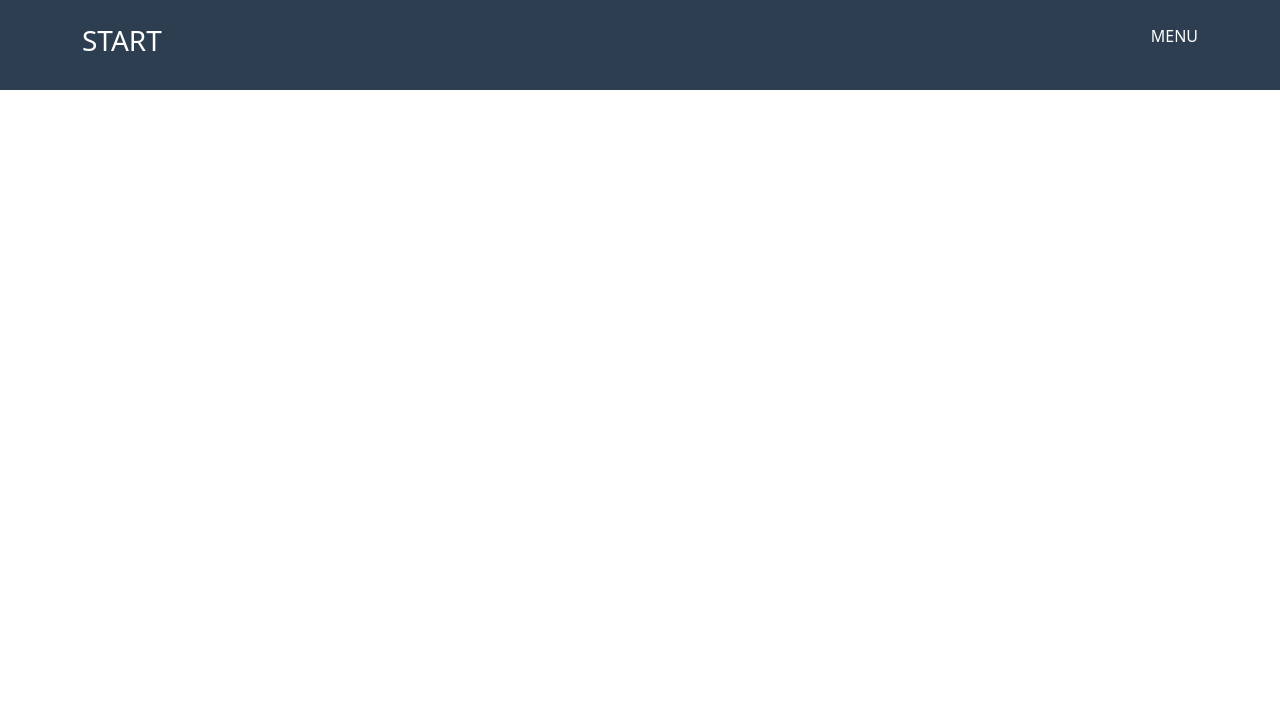
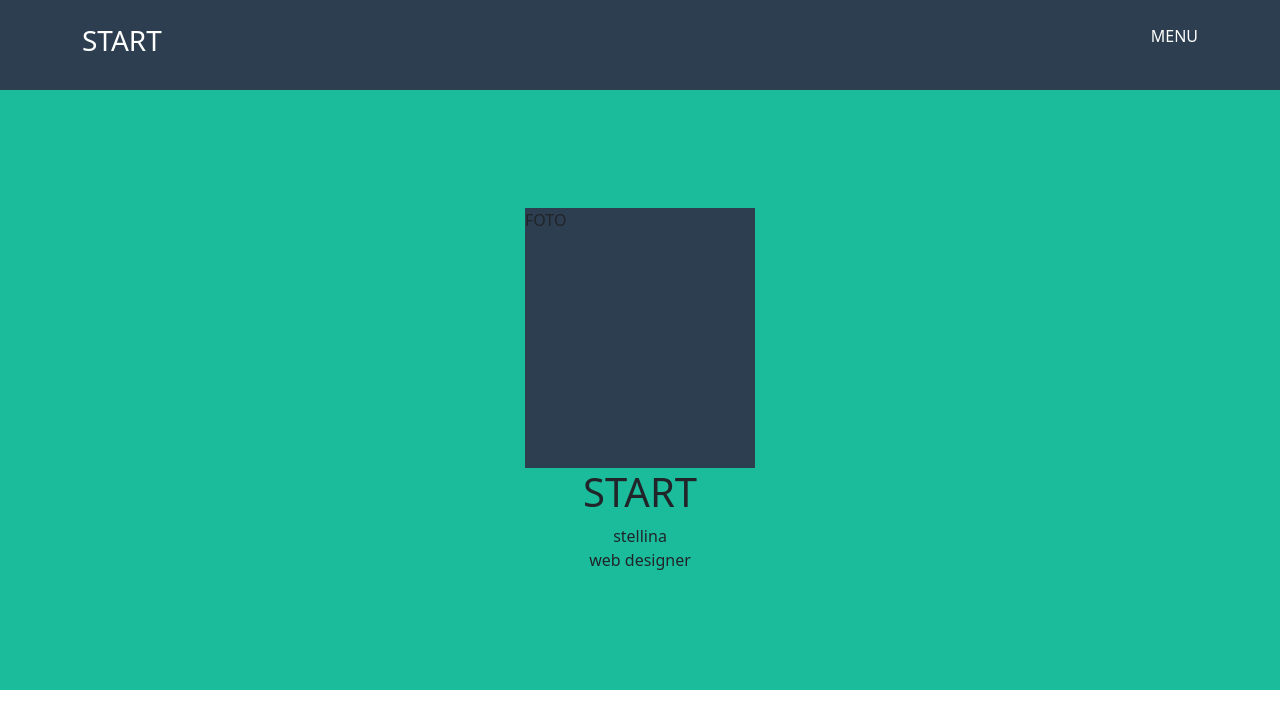
Before and after one commit to RosaD97/html-css-bootstrap-freelancer, a plain HTML site: page index.html in a window 1280 px wide. Drawn offline with nearby package versions, Linux system fonts and the light colour scheme.

Commit message:
start bootstrapt

```diff
--- a/css/style.css
+++ b/css/style.css
@@ -1,4 +1,5 @@
 :root{
+    --first-color: #1abc9c;
     --second-color: #2c3e50;
 }
 
@@ -9,3 +10,18 @@ header{
     height: 5.625rem;
 }
 /* FINE HEADER */
+
+/* INIZIO MAIN */
+/* INIZIO Start Bootstrap */
+.ms_green{
+    background-color: var(--first-color);
+    height: 37.5rem;
+}
+.foto_debug{
+    width: 14.375rem;
+    height: 16.25rem;
+    background-color: #2c3e50;
+}
+/* FINE Start Bootstrap */
+
+/* FINE MAIN */
--- a/index.html
+++ b/index.html
@@ -27,8 +27,16 @@
 
     <!-- Main -->
     <main>
-        <!-- Start Bootstrapt -->
-        <section></section>
+        <!-- Start Bootstrap -->
+        <section class="ms_green d-flex flex-column justify-content-center">
+            <div class="container d-flex flex-column align-items-center">
+                <div class="foto_debug">FOTO</div>
+                <h1>START</h1>
+                <span>stellina</span>
+                <span>web designer</span>
+            </div>
+
+        </section>
         <!-- /Start Bootstrapt -->
 
         <!-- Portfolio -->
```
